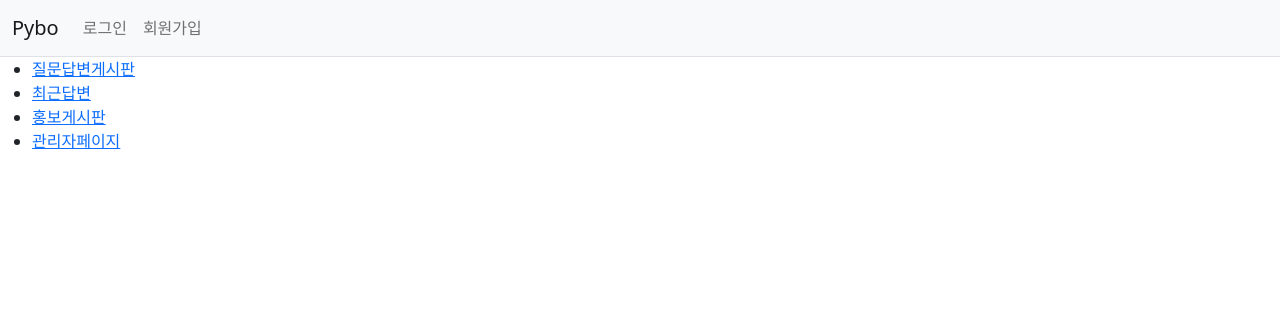
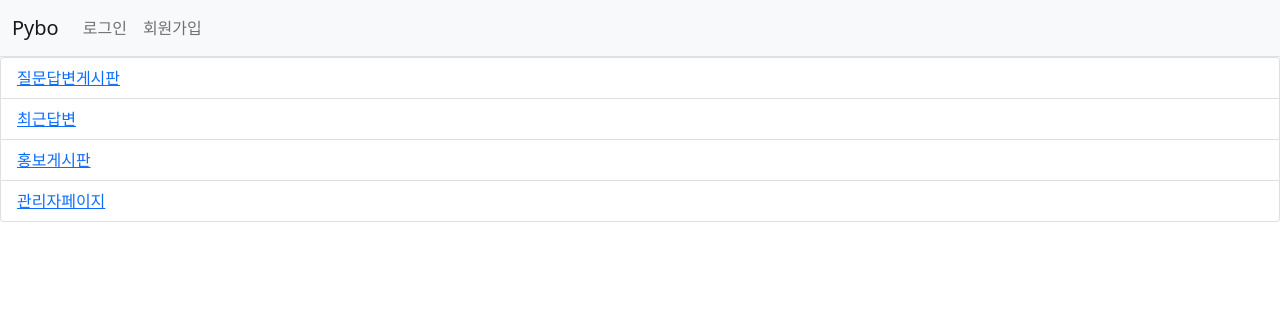
Before and after one commit to thisIsJooS/Django-CRUD-Service, a Django app: page / in a window 1280 px wide. Shown: the top 317 px of the page. Run offline with Django 4.2, Linux system fonts and the light colour scheme; some libraries are stand-ins or nearby versions.

Commit message:
apply style to list

```diff
--- a/templates/home.html
+++ b/templates/home.html
@@ -3,17 +3,17 @@
   안녕하세요~
 {% endblock %}
 {% block content %}
-  <ul>
-    <li>
+  <ul class="list-group">
+    <li class="list-group-item list-group-item-action">
       <a href="{% url 'pybo:question_list' %}">질문답변게시판</a>
     </li>
-    <li>
+    <li class="list-group-item list-group-item-action">
       <a href="{% url 'pybo:answer_list' %}">최근답변</a>
     </li>
-    <li>
+    <li class="list-group-item list-group-item-action">
       <a href="#">홍보게시판</a>
     </li>
-    <li>
+    <li class="list-group-item list-group-item-action">
       <a href="http://127.0.0.1:8000/admin">관리자페이지</a>
     </li>
   </ul>
```
